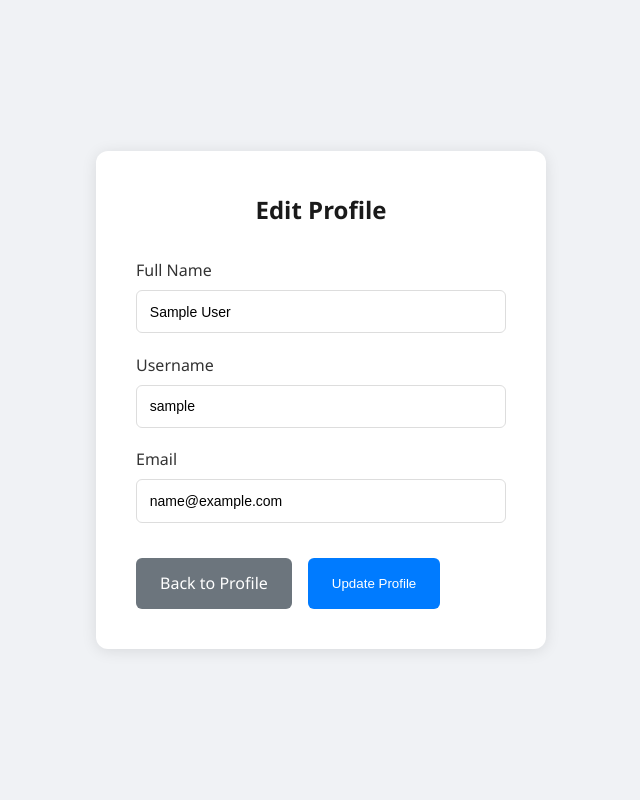
After one commit to yousef1telci/appointment-booking-system, a PHP site: page /edit_profile.php in a window 1280 px wide. The commit adds this page. Shown: the whole page, without its empty margins (319-959 px from the left). Run offline with PHP 8.4, Linux system fonts and the light colour scheme; the visitor is signed in with stand-in values (Sample User, id 1).

Commit message:
Create two file to update user profile info

```diff
--- /dev/null
+++ b/edit_profile.php
@@ -0,0 +1,150 @@
+<?php
+session_start();
+require_once 'db/connection.php';
+
+if (!isset($_SESSION['user_id'])) {
+    header("Location: login.php");
+    exit();
+}
+
+$user_id = $_SESSION['user_id'];
+
+$sql = "SELECT username, email, name FROM users WHERE id = ?";
+$stmt = $conn->prepare($sql);
+$stmt->bind_param("i", $user_id);
+$stmt->execute();
+$result = $stmt->get_result();
+
+if ($result->num_rows !== 1) {
+    echo "Kullanıcı bulunamadı.";
+    exit();
+}
+
+$user = $result->fetch_assoc();
+?>
+
+<!DOCTYPE html>
+<html lang="en">
+<head>
+    <meta charset="UTF-8">
+    <meta name="viewport" content="width=device-width, initial-scale=1.0">
+    <title>Edit Profile</title>
+    <link rel="stylesheet" href="assets/style.css">
+    <style>
+        body {
+            font-family: 'Segoe UI', Tahoma, Geneva, Verdana, sans-serif;
+            background-color: #f0f2f5;
+            margin: 0;
+            display: flex;
+            justify-content: center;
+            align-items: center;
+            min-height: 100vh;
+        }
+
+        .container {
+            background: white;
+            padding: 2.5rem;
+            border-radius: 12px;
+            box-shadow: 0 2px 15px rgba(0, 0, 0, 0.1);
+            width: 100%;
+            max-width: 450px;
+        }
+
+        h2 {
+            color: #1a1a1a;
+            margin-bottom: 1.8rem;
+            text-align: center;
+            font-size: 24px;
+        }
+
+        form {
+            display: flex;
+            flex-direction: column;
+            gap: 1.2rem;
+        }
+
+        label {
+            font-weight: 500;
+            color: #333;
+            margin-bottom: 0.4rem;
+            display: block;
+        }
+
+        input {
+            width: 100%;
+            padding: 0.8rem;
+            border: 1px solid #ddd;
+            border-radius: 6px;
+            font-size: 14px;
+            transition: border-color 0.3s ease;
+        }
+
+        input:focus {
+            outline: none;
+            border-color: #007bff;
+            box-shadow: 0 0 0 2px rgba(0, 123, 255, 0.25);
+        }
+
+        .button-group {
+            display: flex;
+            gap: 1rem;
+            margin-top: 1rem;
+        }
+
+        button, .back-btn {
+            padding: 0.8rem 1.5rem;
+            border: none;
+            border-radius: 6px;
+            font-weight: 500;
+            cursor: pointer;
+            transition: all 0.3s ease;
+            text-decoration: none;
+            text-align: center;
+        }
+
+        button {
+            background-color: #007bff;
+            color: white;
+        }
+
+        button:hover {
+            background-color: #0056b3;
+        }
+
+        .back-btn {
+            background-color: #6c757d;
+            color: white;
+        }
+
+        .back-btn:hover {
+            background-color: #5a6268;
+        }
+    </style>
+</head>
+<body>
+    <div class="container">
+        <h2>Edit Profile</h2>
+        <form action="update_profile.php" method="post">
+            <div>
+                <label for="name">Full Name</label>
+                <input type="text" name="name" value="<?php echo htmlspecialchars($user['name']); ?>" required>
+            </div>
+
+            <div>
+                <label for="username">Username</label>
+                <input type="text" name="username" value="<?php echo htmlspecialchars($user['username']); ?>" required>
+            </div>
+
+            <div>
+                <label for="email">Email</label>
+                <input type="email" name="email" value="<?php echo htmlspecialchars($user['email']); ?>" required>
+            </div>
+
+            <div class="button-group">
+                <a href="provider_dashboard.php" class="back-btn">Back to Profile</a> <!--edit here-->
+                <button type="submit">Update Profile</button>
+            </div>
+        </form>
+    </div>
+</body>
+</html>
--- a/provider_dashboard.php
+++ b/provider_dashboard.php
@@ -50,6 +50,7 @@ $availability_result = mysqli_query($conn, $availability_query);
             <nav>
                 <a href="index.php">Home</a>
                 <a href="set_availability.php">Set Availability</a>
+                <a href="edit_profile.php">Edit Profile</a> <!-- Kisisel bilgiler yineleme linki-->
                 <a href="logout.php">Logout</a>
             </nav>
         </header>
--- a/set_availability.php
+++ b/set_availability.php
@@ -106,6 +106,10 @@ $availability_result = mysqli_query($conn, $availability_query);
 
                     <button type="submit" class="btn">Add Availability</button>
                 </form>
+
+
+
+
             </section>
 
             <section class="availability">
--- a/user_dashboard.php
+++ b/user_dashboard.php
@@ -34,6 +34,7 @@ $result = mysqli_query($conn, $query);
             <nav>
                 <a href="index.php">Home</a>
                 <a href="book_appointment.php">Book Appointment</a>
+                <a href="edit_profile.php">Edit Profile</a> <!-- Kisisel bilgiler yineleme linki-->
                 <a href="logout.php">Logout</a>
             </nav>
         </header>
```
Also changed, not shown: update_profile.php (added, +54 -0 lines).
